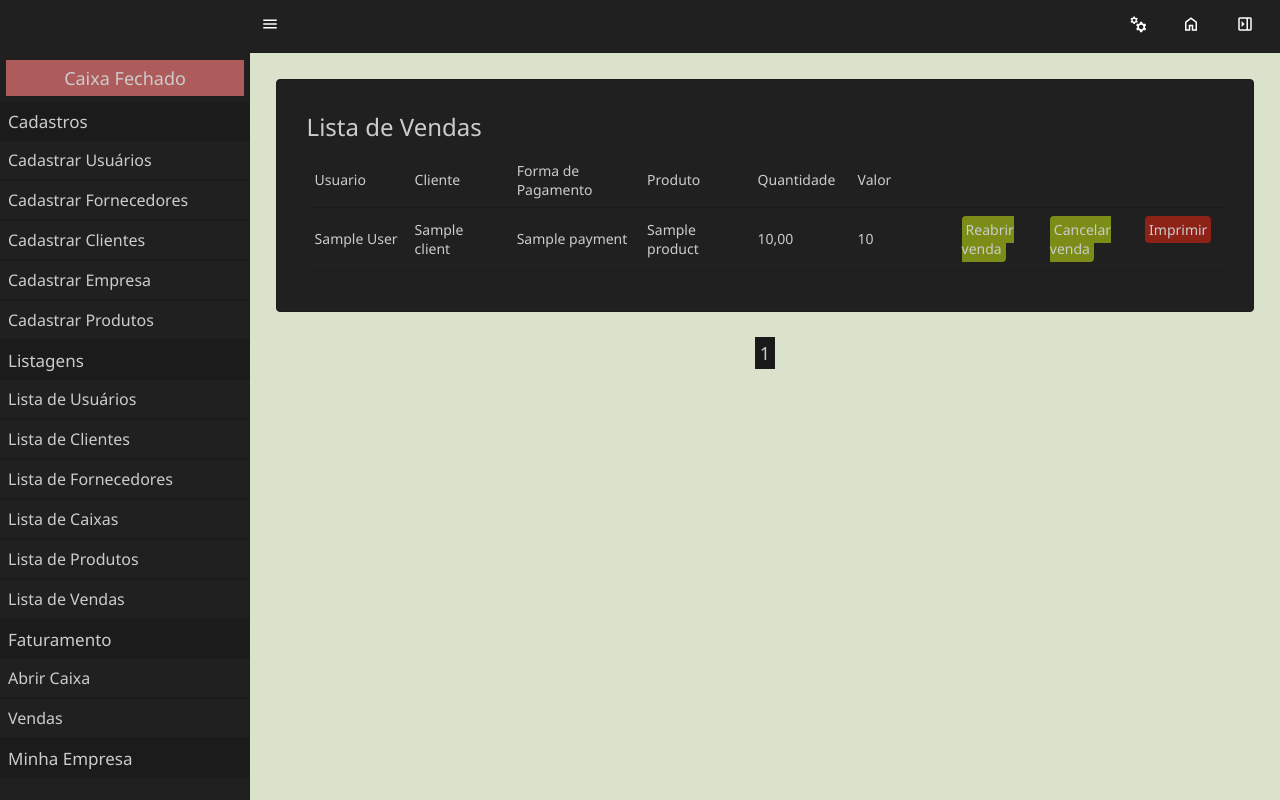
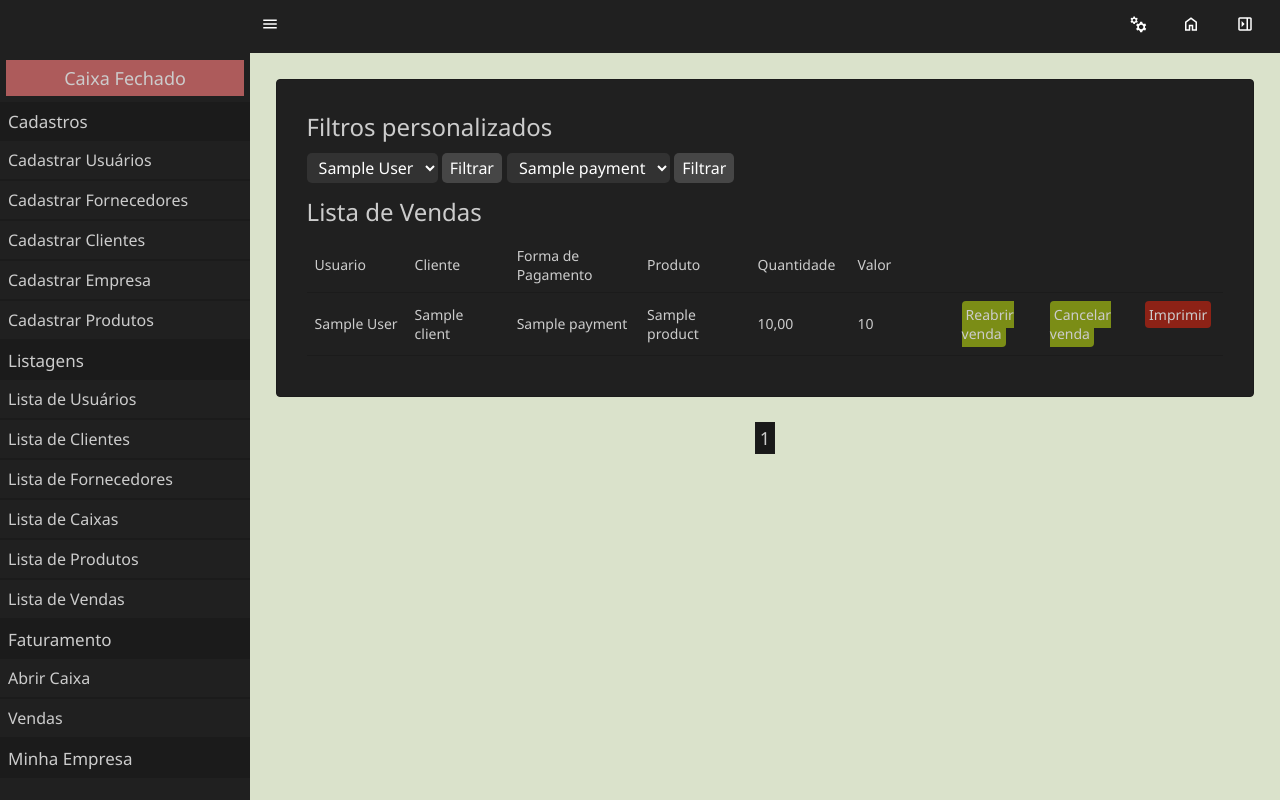
Before and after one commit to VictorKlitzke/Klitzke, a PHP site: page /Klitzke/list-sales in a window 1280 px wide. Run offline with PHP 8.4, Linux system fonts and the light colour scheme; the visitor is signed in with stand-in values (Sample User, id 1); tables that the repository leaves empty or names only in its code hold one stand-in row (values such as "Sample post"); some libraries are stand-ins or nearby versions.

```diff
--- a/classes/controllers.php
+++ b/classes/controllers.php
@@ -63,11 +63,11 @@ class Controllers
         return $exec->fetchAll();
     }
 
-    public static function SelectSales($name_table, $start = null, $end = null)
+    public static function SelectSales($name_table, $start = null, $end = null, $userFilter = null, $form_payment = null)
     {
         $sql = Db::Connection();
-        if ($start == null && $end == null) {
-            $exec = $sql->prepare("SELECT
+
+        $query = "SELECT
                 sales.*,
                 users.name users,
                 clients.name clients,
@@ -75,41 +75,45 @@ class Controllers
                 products.name products,
                 sales_items.amount quantity,
                 sales_items.price_sales value
-                FROM
+              FROM
                 sales
                 INNER JOIN sales_items ON sales_items.id_sales = sales.id
                 INNER JOIN products ON products.id = sales_items.id_product
                 INNER JOIN form_payment ON form_payment.id = sales.id_payment_method
                 INNER JOIN clients ON clients.id = sales.id_client
                 LEFT JOIN boxpdv ON boxpdv.id = sales.id_boxpdv
-                LEFT JOIN users ON users.id = sales.id_users
-                ORDER BY id ASC"
-            );
-        } else {
-            $exec = $sql->prepare("SELECT
-                sales.*,
-                users.name users,
-                clients.name clients,
-                form_payment.name form_payment,
-                products.name products,
-                sales_items.amount quantity,
-                sales_items.price_sales value
-                FROM
-                sales
-                INNER JOIN sales_items ON sales_items.id_sales = sales.id
-                INNER JOIN products ON products.id = sales_items.id_product
-                INNER JOIN form_payment ON form_payment.id = sales.id_payment_method
-                INNER JOIN clients ON clients.id = sales.id_client
-                LEFT JOIN boxpdv ON boxpdv.id = sales.id_boxpdv
-                LEFT JOIN users ON users.id = sales.id_users
-                ORDER BY id ASC"
-            );
+                LEFT JOIN users ON users.id = sales.id_users";
+
+        $conditions = [];
+
+        if ($userFilter !== null) {
+            $conditions[] = "users.id = :userFilter";
         }
 
+        if ($form_payment !== null) {
+            $conditions[] = "form_payment.id = :form_filter";
+        }
+
+        if (!empty($conditions)) {
+            $query .= " WHERE " . implode(" AND ", $conditions);
+        }
+
+        $query .= " ORDER BY id ASC";
+
+        $exec = $sql->prepare($query);
+
+        if ($userFilter !== null) {
+            $exec->bindParam(':userFilter', $userFilter, PDO::PARAM_INT);
+        }
+
+        if ($form_payment !== null) {
+            $exec->bindParam(':form_filter', $form_payment, PDO::PARAM_INT);
+        }
         $exec->execute();
 
         return $exec->fetchAll();
     }
+
 
     // public static function SelectSales($name_table, $start = null, $end = null)
     // {
--- a/css/style.css
+++ b/css/style.css
@@ -592,6 +592,45 @@ table tr {
   transform: translate(-50%, -50%);
 }
 
+.filter-form {
+  display: flex;
+  gap: 5px;
+  justify-content: start;
+  align-items: center;
+  padding-bottom: 12px;
+}
+
+#userFilter, #form_filter {
+  width: auto;
+  height: 30px;
+  border-radius: 5px;
+  padding: 3px 8px;
+  cursor: pointer;
+  margin-top: 10px;
+  font-size: 16px;
+  background: #323232;
+  color: white;
+  border: 0;
+}
+
+.filter {
+  width: auto;
+  height: 30px;
+  border-radius: 5px;
+  border: 1px solid #ccc;
+  padding: 3px 8px;
+  cursor: pointer;
+  margin-top: 10px;
+  font-size: 16px;
+  background: #464646;
+  color: white;
+  border: 0;
+}
+
+.filter:hover {
+  background: #191919;
+}
+
 /* BOTÃO PERSONALIZADO PARA PERGUNTA */
 
 /* .confirm-box {
--- a/pages/list-boxpdv.php
+++ b/pages/list-boxpdv.php
@@ -47,7 +47,7 @@ $boxpdv = Controllers::SelectBoxPdv('boxpdv', ($currentPage - 1) * $porPage, $po
               </div>
 
               <div>
-                <a class="btn-delete" href="<?php echo INCLUDE_PATH ?>delete?id=<?php echo base64_encode($value['id']); ?>">Deletar</a>
+                <a class="btn-delete" href="<?php echo INCLUDE_PATH ?>list-boxpdv=delete?id=<?php echo base64_encode($value['id']); ?>">Deletar</a>
               </div>
             </td>
           </tr>
--- a/pages/list-clients.php
+++ b/pages/list-clients.php
@@ -57,7 +57,7 @@ $clients = Controllers::SelectAll('clients', ($currentPage - 1) * $porPage, $por
 								<a class="btn-disable" href="<?php echo INCLUDE_PATH ?>">Desativar</a>
 							</div>
 							<div>
-								<a class="btn-delete" href="<?php echo INCLUDE_PATH ?>list-clients?delete=<?php echo base64_encode($value['id']); ?>">Deletar</a>
+								<a class="btn-delete" href="<?php echo INCLUDE_PATH ?>list-clients?delete?id=<?php echo base64_encode($value['id']); ?>">Deletar</a>
 							</div>
 						</td>
 					</tr>
--- a/pages/list-companys.php
+++ b/pages/list-companys.php
@@ -56,7 +56,7 @@ $company = Controllers::SelectAll('company', ($currentPage - 1) * $porPage, $por
 								<a class="btn-disable" href="<?php echo INCLUDE_PATH ?>">Desativar</a>
 							</div>
 							<div>
-								<a class="btn-delete" href="<?php echo INCLUDE_PATH ?>list-companys?delete=<?php echo base64_encode($value['id']); ?>">Deletar</a>
+								<a class="btn-delete" href="<?php echo INCLUDE_PATH ?>list-companys?delete?id=<?php echo base64_encode($value['id']); ?>">Deletar</a>
 							</div>
 						</td>
 					</tr>
--- a/pages/list-products.php
+++ b/pages/list-products.php
@@ -54,7 +54,7 @@ $products = Controllers::SelectAll('products', ($currentPage - 1) * $porPage, $p
                             <a class="btn-edit" href="<?php //echo INCLUDE_PATH ?>edit-products?id=<?php //echo base64_encode($value['id']); ?>">Editar</a>
                         </div> -->
                         <div>
-                            <a class="btn-delete" href="<?php echo INCLUDE_PATH ?>list-products?delete=<?php echo base64_encode($value['id']); ?>">Deletar</a>
+                            <a class="btn-delete" href="<?php echo INCLUDE_PATH ?>list-products?delete?id=<?php echo base64_encode($value['id']); ?>">Deletar</a>
                         </div>
                     </td>
                 </tr>
--- a/pages/list-sales.php
+++ b/pages/list-sales.php
@@ -6,25 +6,72 @@ if (isset($_GET['delete'])) {
     header('Location: ' . INCLUDE_PATH . 'list-sales');
 }
 
-$currentPage = isset($_GET['page']) ? (int)($_GET['page']) : 1;
+$userFilter = isset($_POST['userFilter']) ? intval($_POST['userFilter']) : null;
+
+$form_payment = isset($_POST['form_filter']) ? intval($_POST['form_filter']) : null;
+
+$currentPage = isset($_GET['page']) ? (int) ($_GET['page']) : 1;
 $porPage = 20;
 
-$sales = Controllers::SelectSales('sales', ($currentPage - 1) * $porPage, $porPage);
+$sales = Controllers::SelectSales('sales', ($currentPage - 1) * $porPage, $porPage, $userFilter, $form_payment);
 
 ?>
 
 <div class="box-content">
+<h2>Filtros personalizados</h2>
+    <div class="filter-form">
+        <form method="post">
+            <select name="userFilter" id="userFilter">
+
+                <?php
+
+                $users = Controllers::SelectAll('users');
+
+                foreach ($users as $user) {
+                    echo '<option value="' . $user['id'] . '">' . $user['name'] . '</option>';
+                }
+
+                ?>
+
+            </select>
+            <button class="filter" type="submit">Filtrar</button>
+        </form>
+        <form method="post">
+            <select name="form_filter" id="form_filter">
+
+                <?php
+
+                $form_payment = Controllers::SelectAll('form_payment');
+
+                foreach ($form_payment as $form_payments) {
+                    echo '<option value="' . $form_payments['id'] . '">' . $form_payments['name'] . '</option>';
+                }
+
+                ?>
+
+            </select>
+            <button class="filter" type="submit">Filtrar</button>
+        </form>
+    </div>
     <h2>Lista de Vendas</h2>
     <div class="list">
         <table>
             <thead>
                 <tr>
                     <td>Usuario</td>
-                <p><td>Cliente</td></p>
-                <p><td>Forma de Pagamento</td></p>
+                    <p>
+                        <td>Cliente</td>
+                    </p>
+                    <p>
+                        <td>Forma de Pagamento</td>
+                    </p>
                     <td>Produto</td>
-                <p><td>Quantidade</td></p>
-                <p><td>Valor</td></p>
+                    <p>
+                        <td>Quantidade</td>
+                    </p>
+                    <p>
+                        <td>Valor</td>
+                    </p>
 
                 </tr>
             </thead>
@@ -37,22 +84,41 @@ $sales = Controllers::SelectSales('sales', ($currentPage - 1) * $porPage, $porPa
 
                 <tbody>
                     <tr>
-                    <p><td><?php echo $value['users']; ?></td></p>
-                    <td><?php echo $value['clients']; ?></td>
-                    <td><?php echo $value['form_payment']; ?></td>
-                    <td><?php echo $value['products']; ?></td>
-                    <td><?php echo $value['quantity']; ?>,00</td>
-                    <td><?php echo $value['value']; ?></td>
+                        <p>
+                            <td>
+                                <?php echo $value['users']; ?>
+                            </td>
+                        </p>
+                        <td>
+                            <?php echo $value['clients']; ?>
+                        </td>
+                        <td>
+                            <?php echo $value['form_payment']; ?>
+                        </td>
+                        <td>
+                            <?php echo $value['products']; ?>
+                        </td>
+                        <td>
+                            <?php echo $value['quantity']; ?>,00
+                        </td>
+                        <td>
+                            <?php echo $value['value']; ?>
+                        </td>
 
                         <td style="display: flex; justify-content: center; gap: 10px; margin: 6px; padding: 6px;">
                             <div>
-                            <a class="btn-edit" href="<?php echo INCLUDE_PATH ?>edit-sales?id=<?php echo base64_encode($value['id']); ?>">Reabrir venda</a>
+                                <a class="btn-edit"
+                                    href="<?php echo INCLUDE_PATH ?>edit-sales?id=<?php echo base64_encode($value['id']); ?>">Reabrir
+                                    venda</a>
                             </div>
                             <div>
-                            <a class="btn-edit" href="<?php echo INCLUDE_PATH ?>edit-sales?id=<?php echo base64_encode($value['id']); ?>">Cancelar venda</a>
+                                <a class="btn-edit"
+                                    href="<?php echo INCLUDE_PATH ?>edit-sales?id=<?php echo base64_encode($value['id']); ?>">Cancelar
+                                    venda</a>
                             </div>
                             <div>
-                            <a class="btn-delete" href="<?php echo INCLUDE_PATH ?>list-sales?delete=<?php echo base64_encode($value['id']); ?>">Imprimir</a>
+                                <a class="btn-delete"
+                                    href="<?php echo INCLUDE_PATH ?>list-sales<?php echo base64_encode($value['id']); ?>">Imprimir</a>
                             </div>
                         </td>
                     </tr>
--- a/pages/list-suppliers.php
+++ b/pages/list-suppliers.php
@@ -52,7 +52,7 @@ $suppliers = Controllers::SelectAll('suppliers', ($currentPage - 1) * $porPage,
                 <a class="btn-edit" href="<?php echo INCLUDE_PATH; ?>edit-suppliers?id=<?php echo base64_encode($value['id']); ?>">Editar</a>
               </div>
               <div>
-                <a class="btn-delete" href="<?php echo INCLUDE_PATH; ?>list-suppliers?delete=<?php echo base64_encode($value['id']); ?>">Deletar</a>
+                <a class="btn-delete" href="<?php echo INCLUDE_PATH; ?>list-suppliers?delete?id=<?php echo base64_encode($value['id']); ?>">Deletar</a>
               </div>
             </td>
           </tr>
--- a/pages/list-users.php
+++ b/pages/list-users.php
@@ -61,7 +61,7 @@ $users = Controllers::SelectAll('users', ($currentPage - 1) * $porPage, $porPage
               </a>
             </div> -->
             <div>
-              <a class="btn-delete" href="<?php echo INCLUDE_PATH ?>list-users?delete=<?php echo base64_encode($value['id']); ?>">Deletar</a>
+              <a class="btn-delete" href="<?php echo INCLUDE_PATH ?>list-users?delete?id=<?php echo base64_encode($value['id']); ?>">Deletar</a>
             </div>
           </td>
         </tr>
```
Also changed, not shown: ajax/add_sales.php (+14 -19 lines), js/add_sales.js (+39 -12 lines), pages/register-sales.php (+1 -16 lines). Lines whose indentation alone changed are shown as unchanged.
